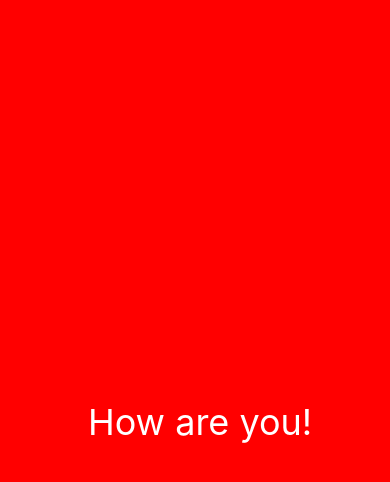
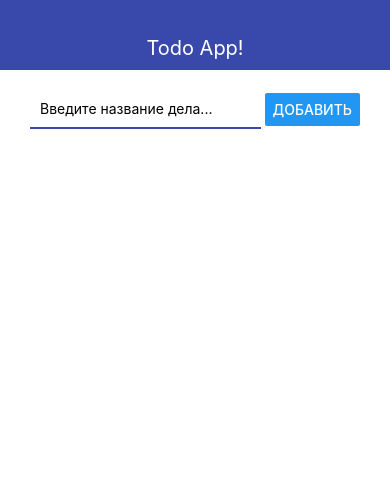
Before and after one commit to YakovlevDS/react_native_task_1_expo_start_app, a React Native app: screen / in a window 390 px wide. Shown: the top 482 px of the page. Built offline with nearby package versions, Linux system fonts and the light colour scheme.

Commit message:
added solution

```diff
--- a/App.js
+++ b/App.js
@@ -1,27 +1,43 @@
-import { StatusBar } from 'expo-status-bar';
-import React from 'react';
-import { StyleSheet, Text, View } from 'react-native';
+import { StatusBar } from 'expo-status-bar'
+import React, { useState } from 'react'
+import { StyleSheet, Text, View } from 'react-native'
+import { Navbar } from './src/Navbar'
+import { AddTodo } from './src/AddTodo'
+import { Todo } from './src/Todo'
 
 export default function App() {
+  const [todos, setTodos] = useState([])
+
+  const addTodo = title => {
+    setTodos(prev => [
+      ...prev,
+      {
+        id: Date.now().toString(),
+        title
+      }
+    ])
+  }
+
   return (
-    <View style={styles.container}>
-      <Text style={styles.text}> How are you!</Text>
+    <View>
       <StatusBar style="auto" />
+      <Navbar title='Todo App!' />
+      <View style={styles.container}>
+        <AddTodo onSubmit={addTodo} />
+
+        <View>
+          {todos.map(todo => (
+            <Todo todo={todo} key={todo.id} />
+          ))}
+        </View>
+      </View>
     </View>
-  );
+  )
 }
 
 const styles = StyleSheet.create({
   container: {
-    flex: 1,
-    fontSize: 18,
-
-    backgroundColor: 'red',
-    alignItems: 'center',
-    justifyContent: 'center',
-  },
-  text: {
-    color: '#fff',
-    fontSize: 36
+    paddingHorizontal: 30,
+    paddingVertical: 20
   }
-});
+})
--- /dev/null
+++ b/src/AddTodo.js
@@ -0,0 +1,43 @@
+import React,{useState} from "react";
+import { View, StyleSheet, TextInput, Button } from "react-native";
+
+export const AddTodo = ({ onSubmit }) => {
+  const [value, setValue] = useState('')
+  const pressHandler = () => {
+    if (value.trim()) {
+     onSubmit(value);
+     setValue("");
+    } else {
+      // error
+    }
+
+  };
+
+  return (
+    <View style={styles.block}>
+      <TextInput
+        style={styles.input}
+        onChangeText={setValue}
+        value={value}
+        placeholder="Введите название дела..."
+      />
+      <Button title="Добавить" onPress={pressHandler} />
+    </View>
+  );
+};
+
+const styles = StyleSheet.create({
+  block: {
+    flexDirection: "row",
+    justifyContent: "space-between",
+    alignItems: "center",
+    marginBottom: 15,
+  },
+  input: {
+    width: "70%",
+    padding: 10,
+    borderStyle: "solid",
+    borderBottomWidth: 2,
+    borderBottomColor: "#3949ab",
+  },
+});
--- /dev/null
+++ b/src/Navbar.js
@@ -0,0 +1,24 @@
+import React from "react";
+import { View, Text, StyleSheet } from "react-native";
+
+export const Navbar = ({ title }) => {
+  return (
+    <View style={styles.navbar}>
+      <Text style={styles.text}>{title}</Text>
+    </View>
+  );
+};
+
+const styles = StyleSheet.create({
+  navbar: {
+    height: 70,
+    alignItems: "center",
+    justifyContent: "flex-end",
+    backgroundColor: "#3949ab",
+    paddingBottom: 10,
+  },
+  text: {
+    color: "white",
+    fontSize: 20,
+  },
+});
--- /dev/null
+++ b/src/Todo.js
@@ -0,0 +1,22 @@
+import React from "react";
+import { Text, View, StyleSheet } from "react-native";
+
+export const Todo = ({ todo }) => {
+  return (
+    <View style={styles.todo}>
+      <Text>{todo.title}</Text>
+    </View>
+  );
+};
+
+const styles = StyleSheet.create({
+  todo: {
+    flexDirection: "row",
+    alignItems: "center",
+    padding: 15,
+    borderWidth: 1,
+    borderColor: "#eee",
+    borderRadius: 5,
+    marginBottom: 10,
+  },
+});
```
